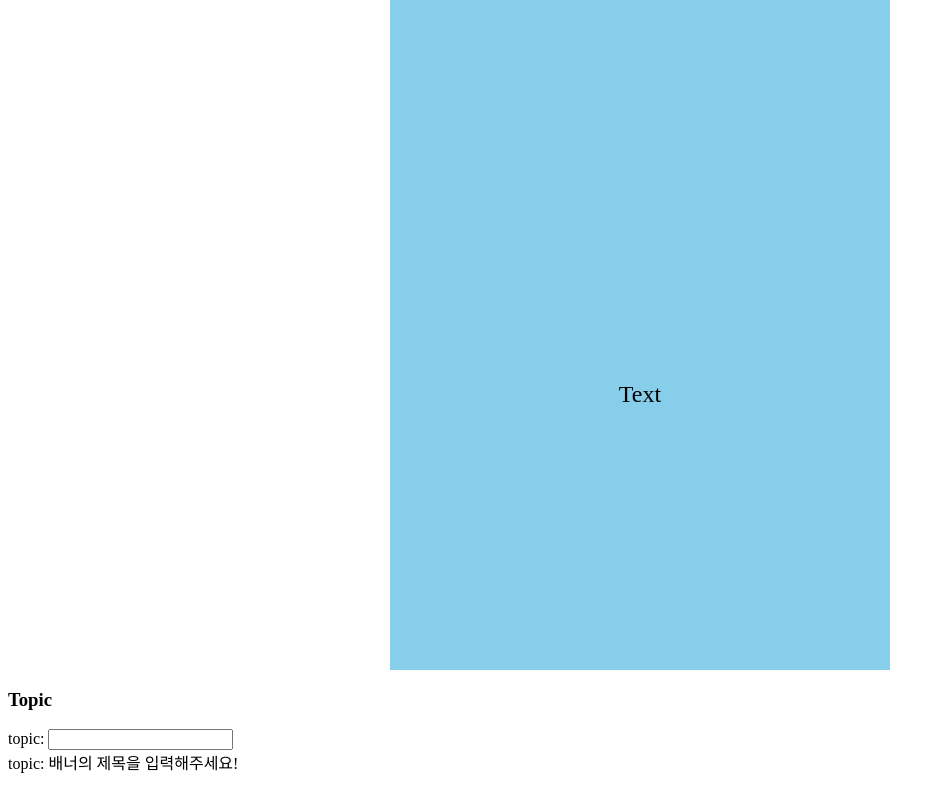
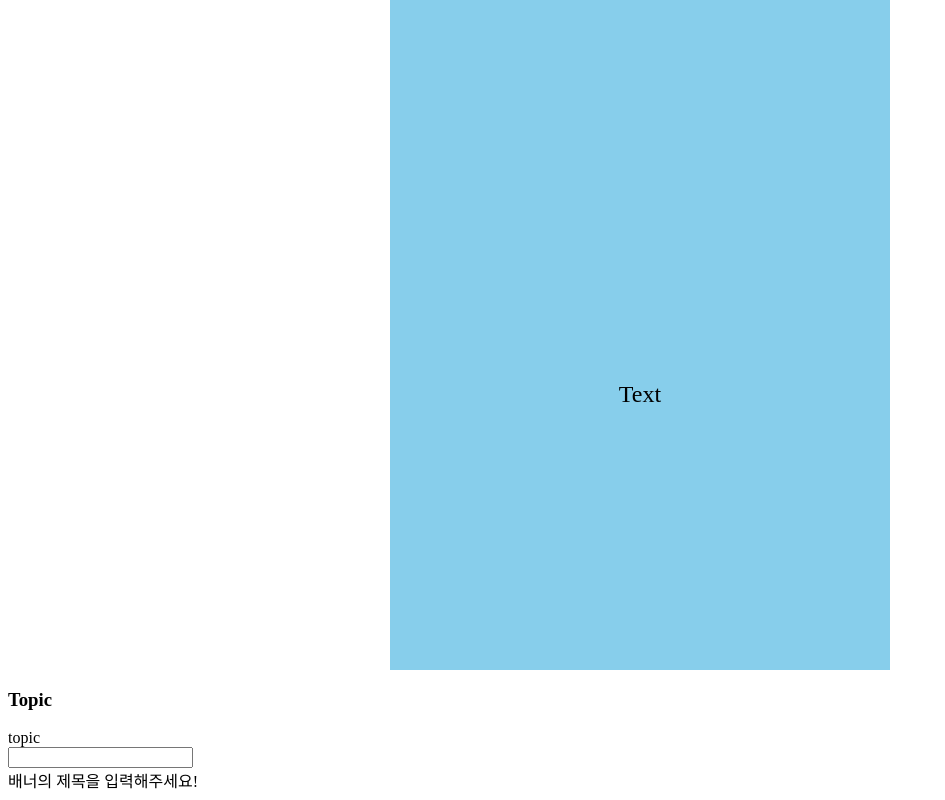
Before and after one commit to Team-Rocket-TR/iBanner, a React app: page / in a window 1280 px wide. Shown: the part 397-1197 px from the top of the page, without its empty margins (0-945 px from the left). Built offline with nearby package versions, Linux system fonts and the light colour scheme; the HTML template or start-up script is replaced by a standard one.

Commit message:
Fixed Error
- Test case 에 대한 에러 수정

```diff
--- a/src/Topic.jsx
+++ b/src/Topic.jsx
@@ -8,7 +8,8 @@ const Topic = ({ topic, onChange }) => {
 
   return (
     <>
-      <label htmlFor="input-topic">topic: </label>
+      <label htmlFor="input-topic">topic</label>
+      <br />
       <input
         type="text"
         name="topic"
@@ -17,8 +18,6 @@ const Topic = ({ topic, onChange }) => {
       />
       <br />
       <label>
-        topic:
-        {' '}
         {topic || '배너의 제목을 입력해주세요!'}
       </label>
     </>
```
